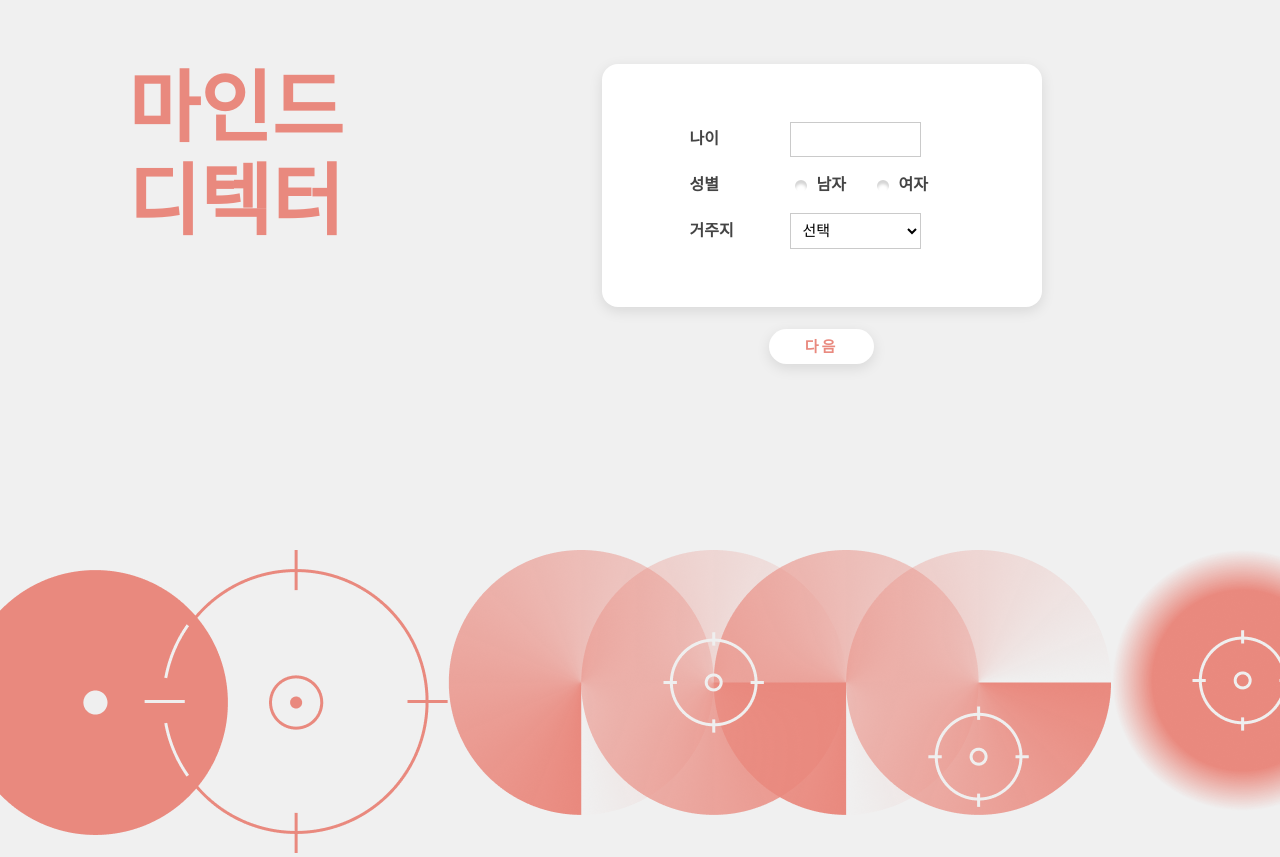
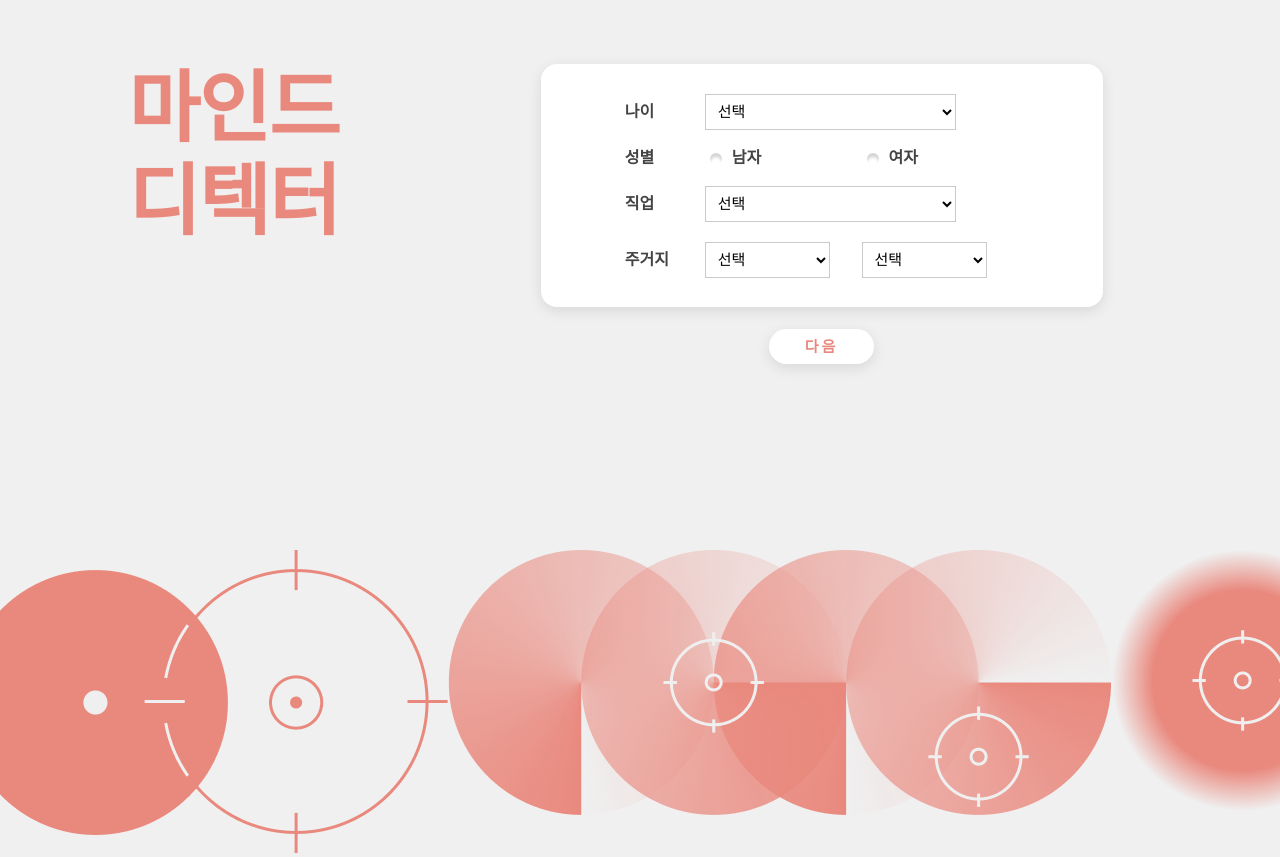
Before and after one commit to seung-00/mind-detector, a React (Create React App) app in the folder client/: page / in a window 1280 px wide. Both pictures are taken after a click on the button "시작하기". Shown: the top 857 px of the page. Built offline with nearby package versions, Linux system fonts and the light colour scheme.

Commit message:
faet: Modify PrivacyBox in a MainPage

```diff
--- a/client/src/components/Main/PrivacyBox.tsx
+++ b/client/src/components/Main/PrivacyBox.tsx
@@ -1,8 +1,9 @@
 import React, { useState } from 'react';
 import styled from 'styled-components';
+import * as selectionConstant from '../../constants/selection';
 
 const PrivacyArea = styled.div`
-  width: 440px;
+  width: 562px;
   height: 255px;
   display: flex;
   flex-direction: column;
@@ -17,9 +18,10 @@ const PrivacyArea = styled.div`
 const PrivacyItem = styled.div`
   display: flex;
   align-items: center;
-  margin: 0 20% 0 20%;
+  margin: 0 15% 0 15%;
   > label {
-    flex: 0 0 100px;
+    font-size: 16px;
+    width: 80px;
   }
   & + & {
     margin-top: 20px;
@@ -32,14 +34,13 @@ const InputArea = styled.form`
   label {
     cursor: pointer;
   }
-  input[type='number'],
   select {
     font-family: inherit;
     width: 80%;
     padding: 8px;
     font-size: 15px;
     background: #ffffff;
-    border: 1px solid #cacaca;
+    border: 1px solid ${(props) => props.theme.gray};
     box-sizing: border-box;
   }
   input[type='radio']:checked {
@@ -61,6 +62,11 @@ const InputArea = styled.form`
   }
 `;
 
+type provinceType = selectionConstant.provinceType;
+const ages = selectionConstant.ages;
+const jobs = selectionConstant.jobs;
+const provinces = selectionConstant.provinces;
+
 interface PrivacyProps {
   handleForm: (
     e:
@@ -70,20 +76,42 @@ interface PrivacyProps {
 }
 
 function PrivacyBox({ handleForm }: PrivacyProps) {
+  const [selectedProvince, setSelectedProvince] = useState<keyof provinceType>(
+    '서울특별시'
+  );
+  const ageList = ages.map((age, index) => {
+    return <option value={age}>{age}</option>;
+  });
+  const jobList = jobs.map((job, index) => {
+    return <option value={job}>{job}</option>;
+  });
+  const provinceList = Object.keys(provinces).map((province, index) => {
+    return <option value={province}>{province}</option>;
+  });
+  const cityList = provinces[selectedProvince].map((city, index) => {
+    return <option value={city}>{city}</option>;
+  });
+
+  const handleProvince = (e: React.ChangeEvent<HTMLSelectElement>) => {
+    const province: any = e.target.value;
+    if (province === '선택') {
+      alert('시/구 를 선택해주세요.');
+    } else {
+      setSelectedProvince(province);
+      handleForm(e);
+    }
+  };
+
   return (
     <PrivacyArea>
       <div className="content-area">
         <PrivacyItem>
           <label>나이</label>
-          <InputArea>
-            <input
-              id="age"
-              name="age"
-              type="number"
-              max={100}
-              min={0}
-              onChange={handleForm}
-            />
+          <InputArea className="input-area">
+            <select name="age" onChange={handleForm}>
+              <option value="선택">선택</option>
+              {ageList}
+            </select>
           </InputArea>
         </PrivacyItem>
         <PrivacyItem>
@@ -108,13 +136,26 @@ function PrivacyBox({ handleForm }: PrivacyProps) {
           </InputArea>
         </PrivacyItem>
         <PrivacyItem>
-          <label>거주지</label>
+          <label>직업</label>
           <InputArea className="input-area">
-            <select name="regidences" onChange={handleForm}>
+            <select name="job" onChange={handleForm}>
               <option value="선택">선택</option>
-              <option value="서울">서울</option>
-              <option value="대전">대전</option>
-              <option value="대구">대구</option>
+              {jobList}
+            </select>
+          </InputArea>
+        </PrivacyItem>
+        <PrivacyItem>
+          <label>주거지</label>
+          <InputArea className="input-area">
+            <select name="province" onChange={handleProvince}>
+              <option value="선택">선택</option>
+              {provinceList}
+            </select>
+          </InputArea>
+          <InputArea className="input-area">
+            <select name="city" onChange={handleForm}>
+              <option value="선택">선택</option>
+              {cityList}
             </select>
           </InputArea>
         </PrivacyItem>
--- a/client/src/components/Main/TopBlock.tsx
+++ b/client/src/components/Main/TopBlock.tsx
@@ -62,6 +62,7 @@ const RightContent = styled.div`
 `;
 
 const MainButton = styled(CustomButton)`
+  width: 105px;
   margin-top: 22px;
   p + & {
     margin-top: 50px;
@@ -72,11 +73,12 @@ function TopBlock() {
   const history = useHistory();
   const [startToggle, setStartToggle] = useState(false);
   const dispatch = useDispatch();
-  const stored_age = useSelector((state: RootState) => state.test.privacy.age);
   const [privacy, setPrivacy] = useState({
-    age: 0,
-    sex: '',
-    regidences: '',
+    age: '선택',
+    sex: '선택',
+    job: '선택',
+    province: '선택',
+    city: '선택',
   });
 
   const handleForm = (
@@ -107,9 +109,11 @@ function TopBlock() {
             <PrivacyBox handleForm={handleForm} />
             <MainButton
               onClick={() => {
-                dispatch(savePrivacy(privacy));
-                if (stored_age) {
-                  // 리듀서에서 예외처리가 되었는지 여부를 체크합니다.
+                // console.log(Object.values(privacy));
+                if (Object.values(privacy).includes('선택')) {
+                  alert('분석을 위해 개인정보 기입을 부탁드립니다.');
+                } else {
+                  dispatch(savePrivacy(privacy));
                   history.push('/test');
                 }
               }}
--- a/client/src/components/common/CustomButton.tsx
+++ b/client/src/components/common/CustomButton.tsx
@@ -2,9 +2,9 @@ import React from 'react';
 import styled, { css } from 'styled-components';
 
 const StyledButton = styled.button`
+  width: autod;
   background: transparent;
-  width: 105px;
-  height: 37.06px;
+  padding: 10px 19px;
   text-align: center;
   font-style: normal;
   font-weight: bold;
--- a/client/src/components/common/TitleBox.tsx
+++ b/client/src/components/common/TitleBox.tsx
@@ -1,17 +1,24 @@
 import React from 'react';
-import styled from 'styled-components';
+import styled, { css } from 'styled-components';
 
 const TitleWrapper = styled.div`
   font-weight: 600;
   font-size: 78px;
   line-height: 92.5px;
-  letter-spacing: -1.5;
+  letter-spacing: -1.5px;
+  ${(props: any) =>
+    props.isSmall &&
+    css`
+      font-size: 38px;
+      line-height: 47px;
+    `}
+
   color: ${(props) => props.theme.main};
 `;
 
-function TitleBox() {
+function TitleBox({ isSmall, ...rest }: any) {
   return (
-    <TitleWrapper>
+    <TitleWrapper isSmall={isSmall} {...rest}>
       마인드
       <br />
       디텍터
--- a/client/src/pages/MainPage.tsx
+++ b/client/src/pages/MainPage.tsx
@@ -1,11 +1,16 @@
 import React from 'react';
+import styled from 'styled-components';
 import Main from '../components/Main';
+
+const MainPageWrapper = styled.div`
+  height: 100vh;
+`;
 
 function MainPage() {
   return (
-    <div>
+    <MainPageWrapper>
       <Main />
-    </div>
+    </MainPageWrapper>
   );
 }
 
```
